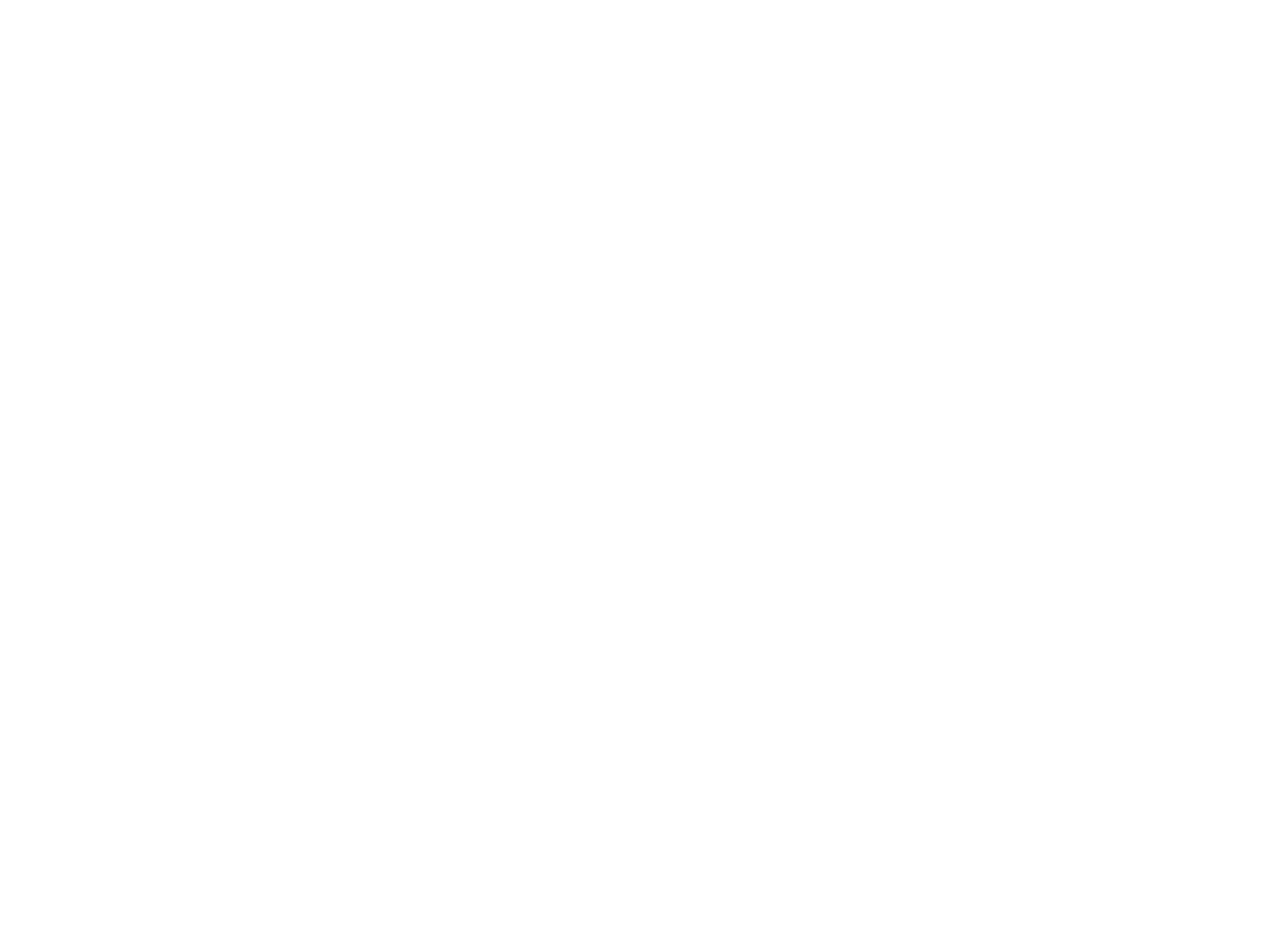
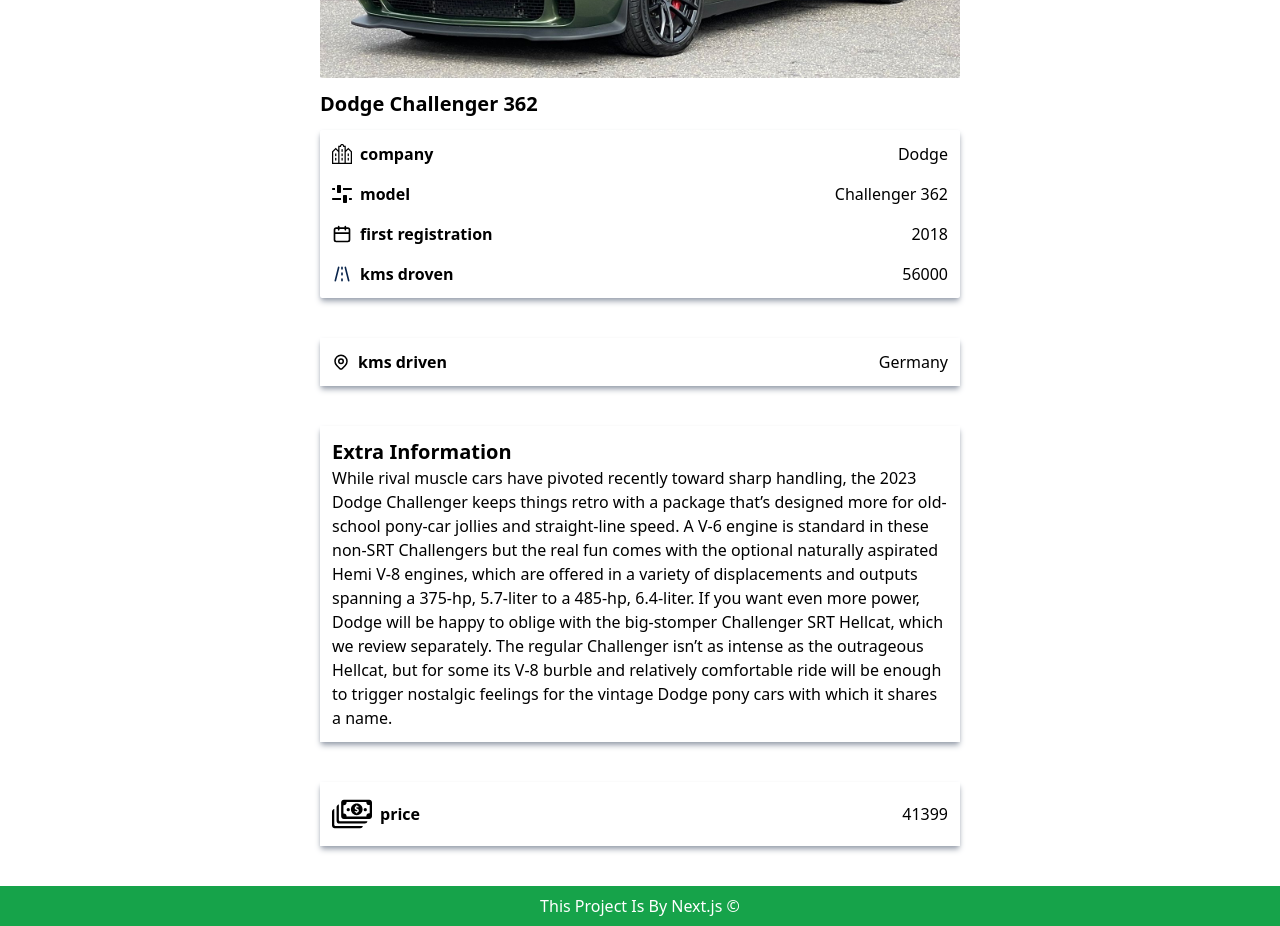
Before and after one commit to arshia788/Car-Next, a Next.js app: page /cars/1 in a window 1280 px wide. Shown: the part 520-1446 px from the top of the page. Before the commit the page ends 800 px from the top, so only its background shows below. Built offline with nearby package versions, Linux system fonts and the light colour scheme.

Commit message:
worked on detail page

```diff
--- a/components/module/CardDetail.js
+++ /dev/null
@@ -1,11 +0,0 @@
-import React from 'react';
-
-const CardDetail = () => {
-    return (
-        <div>
-
-        </div>
-    );
-};
-
-export default CardDetail;
--- /dev/null
+++ b/components/templates/CarDetails.js
@@ -0,0 +1,94 @@
+import React from 'react';
+import Company from '../icons/Company';
+import Model from '../icons/Model';
+import Location from '../icons/Location';
+import Money from '../icons/Money';
+import Road from '../icons/Road';
+import Calender from '../icons/Calender';
+
+const CarDetails = (props) => {
+    const {
+        name, image, id, model,
+        year, distance, location, price,
+        description
+    } = props
+    return (
+        <div>
+            <img
+                className='rounded-sm'
+                src={image}
+                alt={id}
+            />
+
+            <h3 className='font-semibold my-3 text-xl'>{name} {model}</h3>
+
+            <div className='flex justify-between flex-wrap flex-col
+            shadow-md p-3 shadow-gray-400 rounded-sm gap-y-4
+            '>
+
+                <div className='flex justify-between items-center '>
+                    <div className='flex items-center'>
+                        <Company />
+                        <p className='ml-2 font-semibold'>company</p>
+                    </div>
+                    <p>{name}</p>
+                </div>
+
+                <div className='flex justify-between items-center'>
+                    <div className='flex items-center'>
+                        <Model />
+                        <p className='ml-2 font-semibold'>model</p>
+                    </div>
+                    <p>{model}</p>
+                </div>
+
+                <div className='flex justify-between items-center'>
+                    <div className='flex items-center'>
+                        <Calender />
+                        <p className='ml-2 font-semibold'>first registration</p>
+                    </div>
+                    <p>{year}</p>
+                </div>
+
+                <div className='flex justify-between items-center'>
+                    <div className='flex items-center'>
+                        <Road />
+                        <p className='ml-2 font-semibold'>kms droven</p>
+                    </div>
+                    <p>{distance}</p>
+                </div>
+            </div>
+
+            <div className='flex justify-between items-center
+            shadow-md p-3 shadow-gray-400 my-10'>
+
+                <div className='flex '>
+                    <Location />
+                    <p className='ml-2 font-semibold'>kms driven</p>
+                </div>
+                <p>{location}</p>
+            </div>
+
+            <div className='shadow-md p-3 shadow-gray-400
+            my-10 items-center'>
+                <p
+                className='text-xl font-semibold'
+                >Extra Information</p>
+                <p>{description}</p>
+            </div>
+
+            <div className='flex justify-between items-center
+            shadow-md p-3 shadow-gray-400 my-10'>
+
+                <div className='flex items-center'>
+                    <Money />
+                    <p className='ml-2 font-semibold'>price</p>
+                </div>
+                <p>{price}</p>
+            </div>
+
+        </div>
+    );
+};
+
+export default CarDetails;
--- a/pages/cars/[carId].js
+++ b/pages/cars/[carId].js
@@ -1,17 +1,17 @@
 import { useRouter } from 'next/router';
 import React from 'react';
 import carsData from '../../data/carsdata';
+import CarDetails from '../../components/templates/CarDetails';
 
 const CarDetail = () => {
 
     const id= useRouter().query.carId;
     const carId = carsData[id - 1]
-    console.log(carId);
 
 
     return (
         <div>
-            id
+            <CarDetails {...carId} />
         </div>
     );
 };
```
